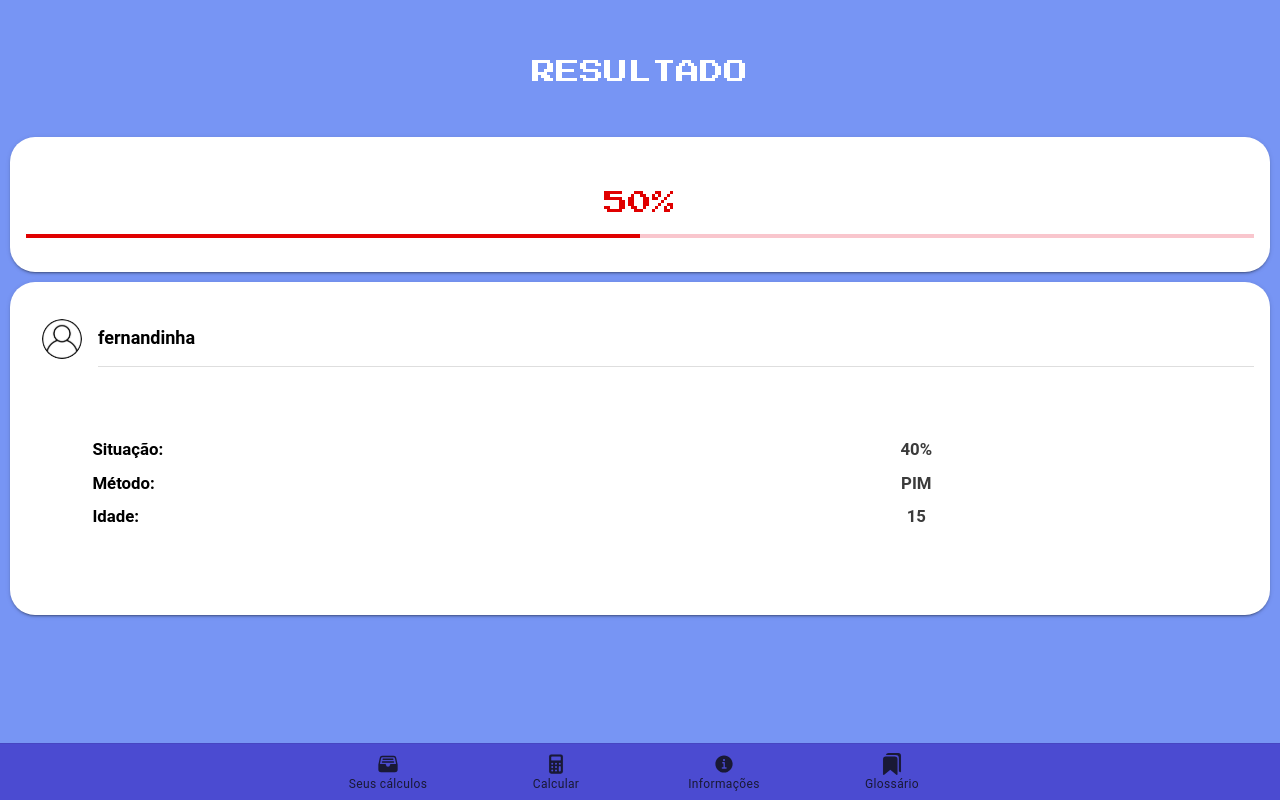
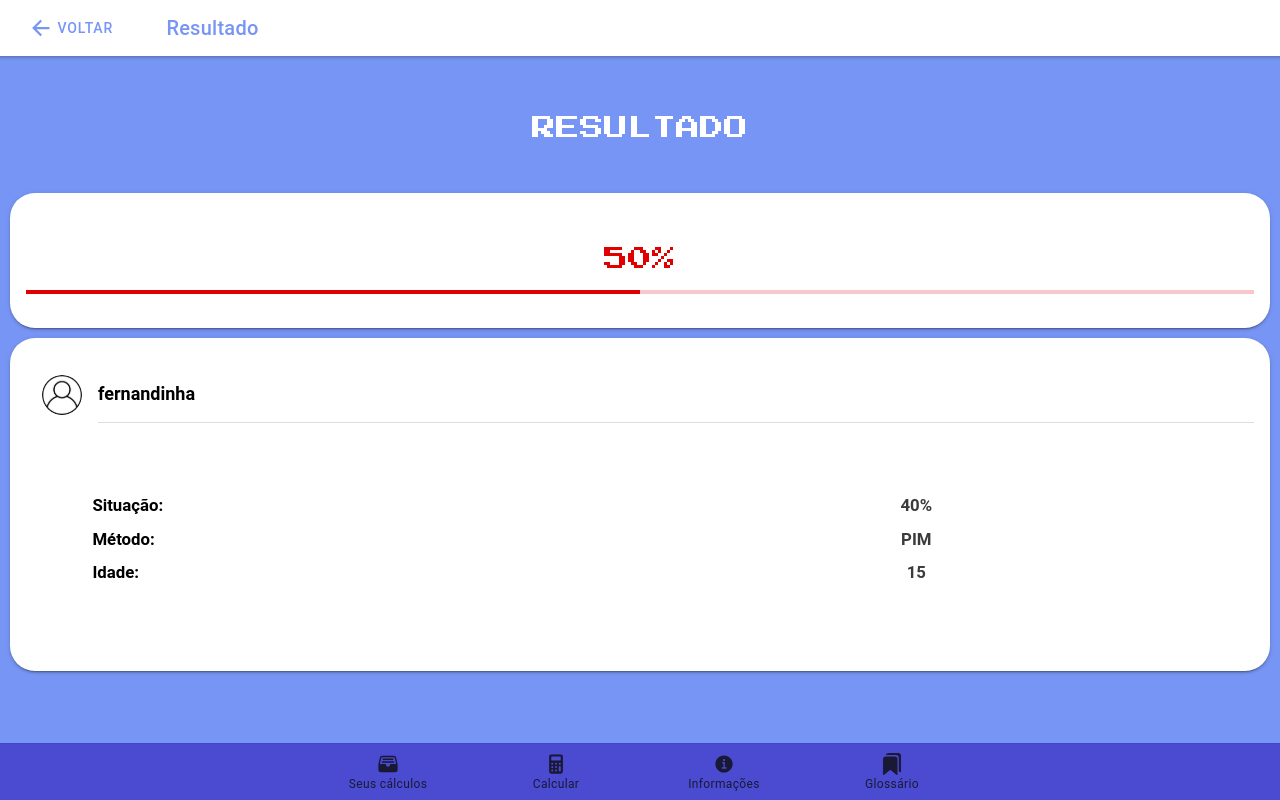
Before and after one commit to embscimatec/PimPelod2, a React (Create React App) app: page /resultado in a window 1280 px wide. Built offline with nearby package versions, Linux system fonts and the light colour scheme.

Commit message:
Adicionando toolbar à página de resultados

```diff
--- a/src/pages/Resultado/index.tsx
+++ b/src/pages/Resultado/index.tsx
@@ -1,4 +1,4 @@
-import { IonCol, IonContent, IonGrid, IonPage, IonRow, IonText } from '@ionic/react';
+import { IonHeader, IonToolbar, IonButton, IonBackButton, IonTitle, IonCol, IonContent, IonGrid, IonPage, IonRow, IonText } from '@ionic/react';
 import React from 'react';
 import InfoPaciente from '../../components/CardInfoPacientes';
 import ProgressBar from '../../components/CardProgressBar';
@@ -8,6 +8,14 @@ const Resultado: React.FC = () => {
     return (
         <>
             <IonPage>
+                <IonHeader>
+                    <IonToolbar>
+                        <IonButton slot="start" fill="clear">
+                            <IonBackButton defaultHref="/calcular" color="primary" text="Voltar"/>
+                        </IonButton>
+                        <IonTitle color="primary">Resultado</IonTitle>
+                    </IonToolbar>
+                </IonHeader>
                 <IonContent color="primary">
                     <IonGrid class="ion-margin">
                         <IonCol class="ion-justify-content-center">
```
